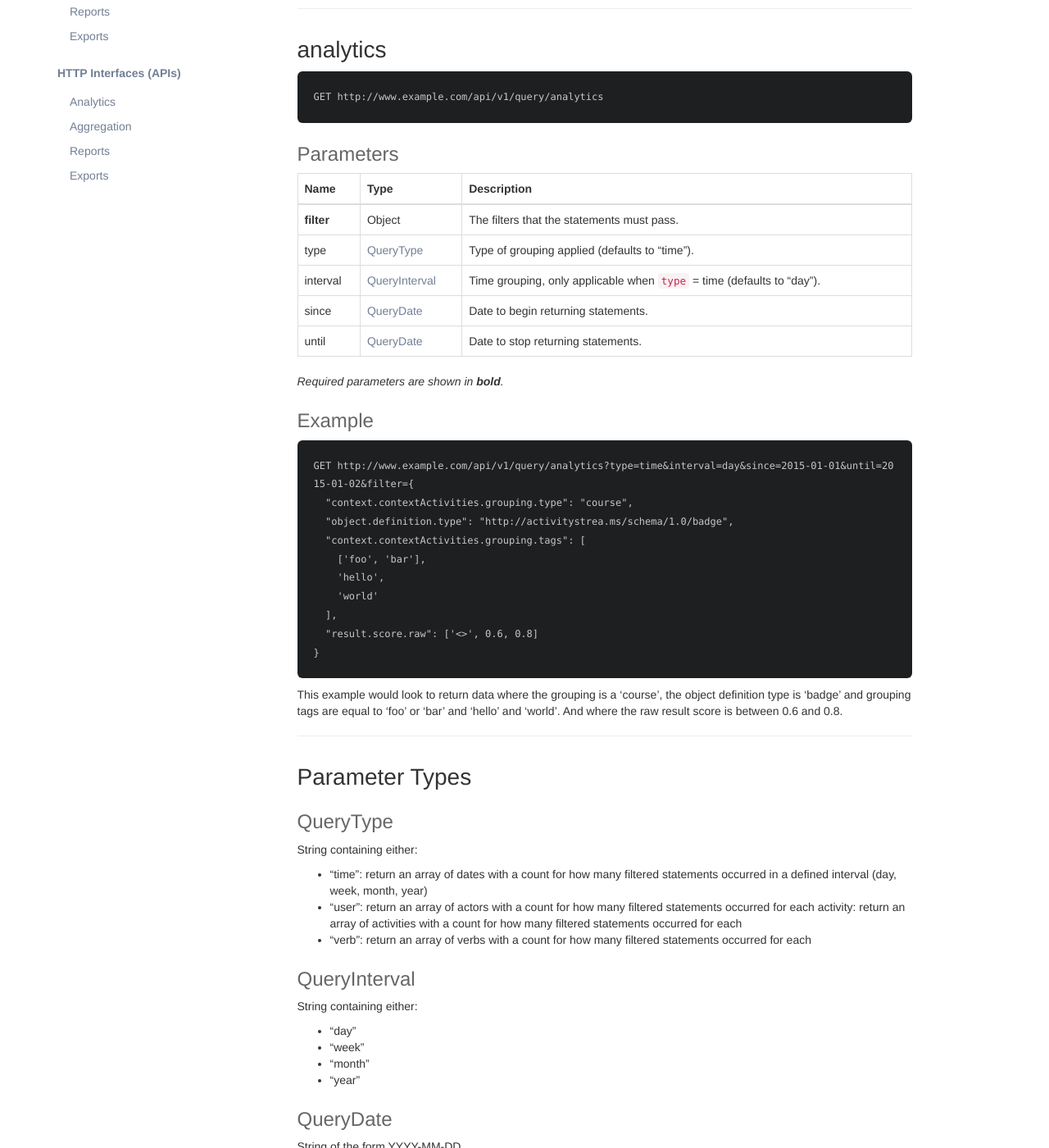
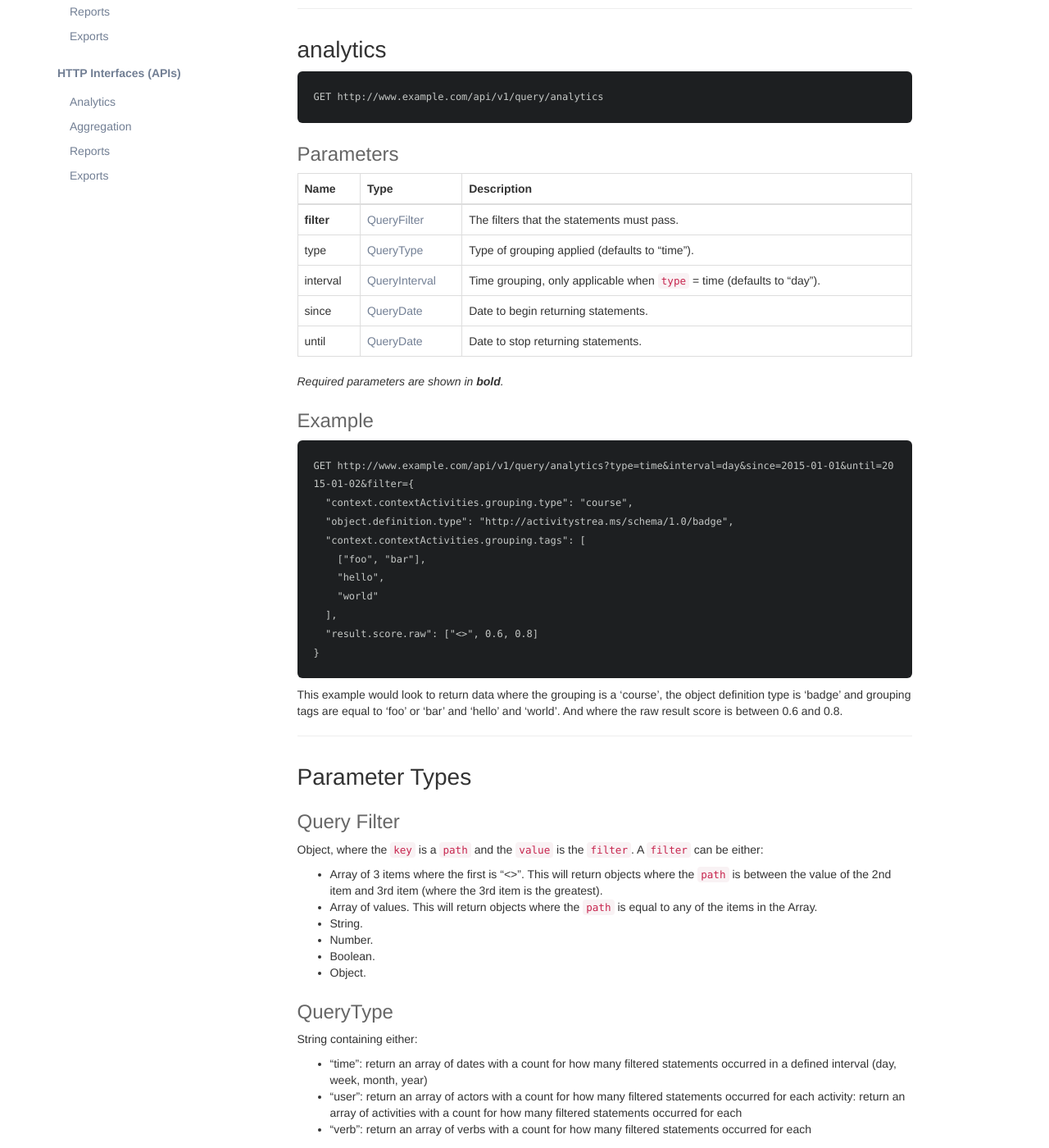
Before and after one commit to LearningLocker/docs, a Jekyll site: the page built from src/analytics_api.md, in a window 1280 px wide and 1400 px high, scrolled down 331 px. Shown: the whole window at 82% size. Built offline with Jekyll 4.4.1, drawn with Linux system fonts in a browser that asks for light colours; nearby versions of some CDN libraries.

Commit message:
Adds QueryFilter type.

```diff
--- a/src/analytics_api.md
+++ b/src/analytics_api.md
@@ -20,7 +20,7 @@ GET http://www.example.com/api/v1/query/analytics
 
 Name | Type | Description
 --- | --- | ---
-**filter** | Object | The filters that the statements must pass.
+**filter** | [QueryFilter](#queryfilter) | The filters that the statements must pass.
 type | [QueryType](#querytype) | Type of grouping applied (defaults to "time").
 interval | [QueryInterval](#queryinterval) | Time grouping, only applicable when `type` = time (defaults to "day").
 since | [QueryDate](#querydate) | Date to begin returning statements.
@@ -34,16 +34,26 @@ until | [QueryDate](#querydate) | Date to stop returning statements.
       "context.contextActivities.grouping.type": "course",
       "object.definition.type": "http://activitystrea.ms/schema/1.0/badge",
       "context.contextActivities.grouping.tags": [
-        ['foo', 'bar'],
-        'hello',
-        'world'
+        ["foo", "bar"],
+        "hello",
+        "world"
       ],
-      "result.score.raw": ['<>', 0.6, 0.8]
+      "result.score.raw": ["<>", 0.6, 0.8]
     }
 
 This example would look to return data where the grouping is a ‘course’, the object definition type is ‘badge’ and grouping tags are equal to ‘foo’ or ‘bar’ and ‘hello’ and ‘world’. And where the raw result score is between 0.6 and 0.8.
 
 ## Parameter Types
+### Query Filter
+Object, where the `key` is a `path` and the `value` is the `filter`. A `filter` can be either:
+
+- Array of 3 items where the first is "<>". This will return objects where the `path` is between the value of the 2nd item and 3rd item (where the 3rd item is the greatest).
+- Array of values. This will return objects where the `path` is equal to any of the items in the Array.
+- String.
+- Number.
+- Boolean.
+- Object.
+
 ### QueryType
 String containing either:
 
```
